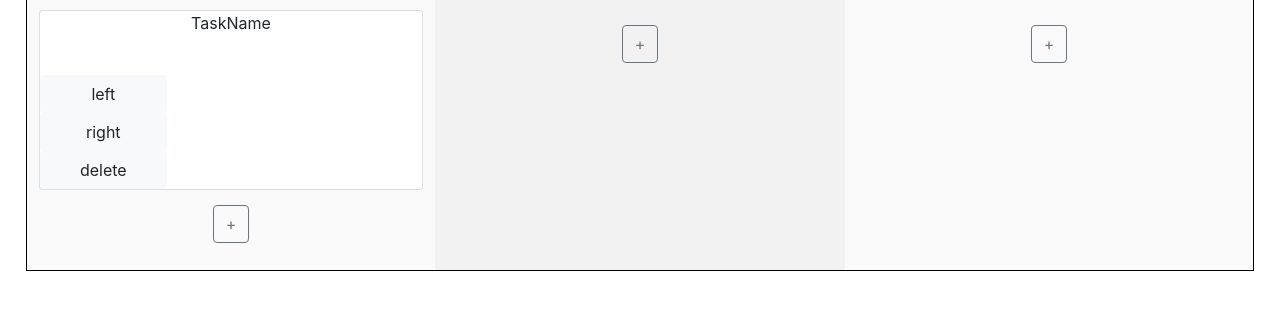
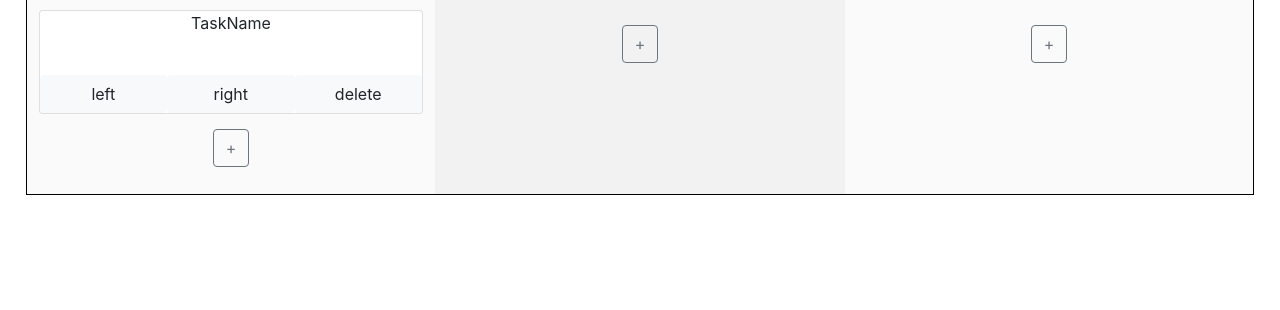
Before and after one commit to LostLeqend/ProjectKanbanBoard, a plain HTML site: page kanban-frontend/Index.html in a window 1280 px wide. Shown: the part 134-444 px from the top of the page. Drawn offline with nearby package versions, Linux system fonts and the light colour scheme.

Commit message:
update button order

```diff
--- a/kanban-frontend/Index.html
+++ b/kanban-frontend/Index.html
@@ -24,9 +24,12 @@
 
                 <div class="card" style="width:100%">
                     <p id="txtTaskName">TaskName</p><br>
-                    <button class="btn btn-light" id="btnMoveTaskLeft" style="width:33.3%">left</button>
-                    <button class="btn btn-light" id="btnMoveTaskRight" style="width:33.3%">right</button>
-                    <button class="btn btn-light" id="btnDeleteTask" style="width:33.3%">delete</button>
+
+                    <div class="action-bar">
+                        <button class="btn btn-light" id="btnMoveTaskLeft" style="width:33.3%">left</button>
+                        <button class="btn btn-light" id="btnMoveTaskRight" style="width:33.3%">right</button>
+                        <button class="btn btn-light" id="btnDeleteTask" style="width:33.3%">delete</button>
+                    </div>
                 </div>
 
                 <button class="btn btn-outline-secondary">+</button>
--- a/kanban-frontend/stylesheet.css
+++ b/kanban-frontend/stylesheet.css
@@ -27,6 +27,10 @@ td {
     text-align: center;
 }
 
+.action-bar{
+    display: flex;
+}
+
 #todo-header {
     background-color: orange;
 }
```
